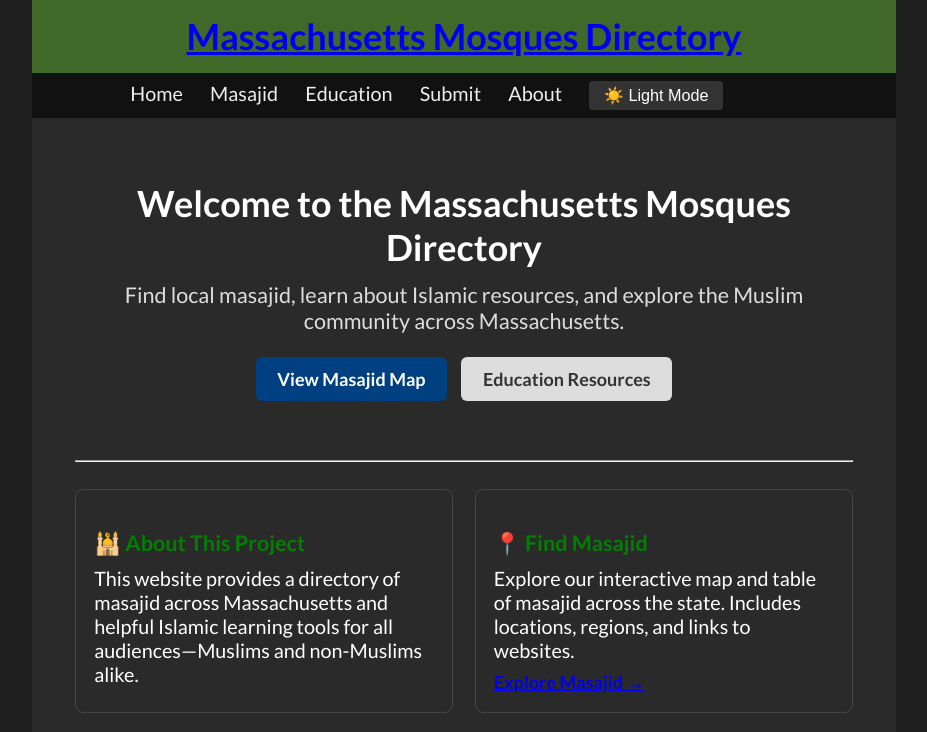
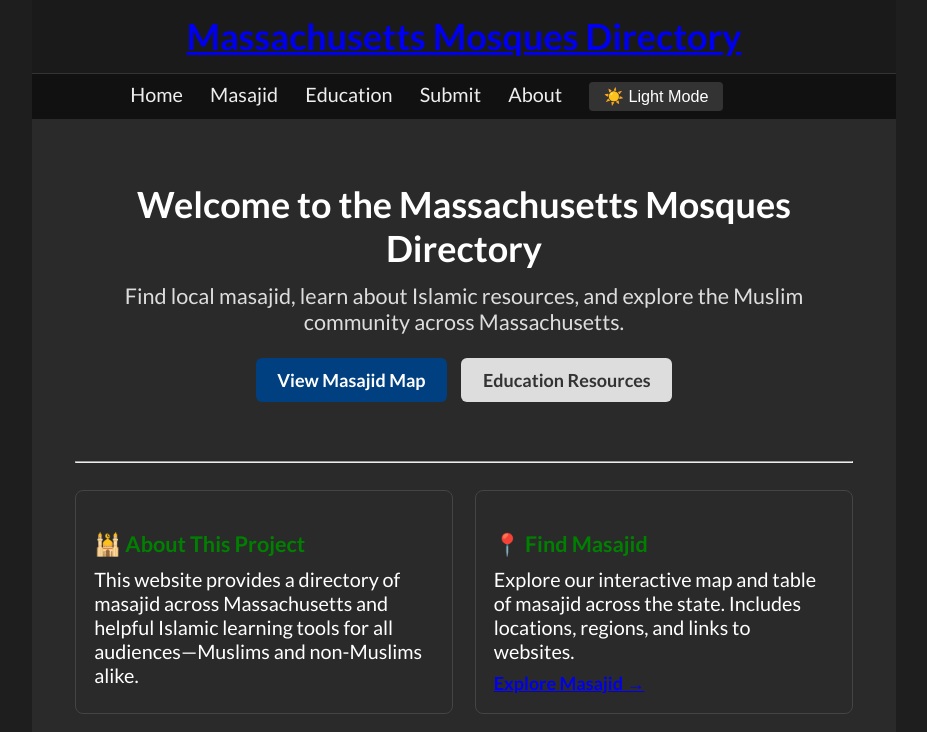
Before and after one commit to rehansyed001-droid/massachusetts-mosques, a plain HTML site: page index.html in a window 1280 px wide. Both pictures are taken after a click on the button "🌙 Dark Mode". Shown: the top 732 px of the page, without its empty margins (176-1103 px from the left). Drawn offline with Linux system fonts and the light colour scheme.

Commit message:
Add files via upload

```diff
--- a/styles.css
+++ b/styles.css
@@ -511,3 +511,13 @@ body.dark-mode footer {
     padding-left: 1rem;
   }
 }
+
+/* Dark mode header fix */
+body.dark-mode header {
+    background-color: #1a1a1a !important;
+    border-bottom: 1px solid #333;
+}
+
+body.dark-mode h1 {
+    color: #ffffff !important;
+}
```
